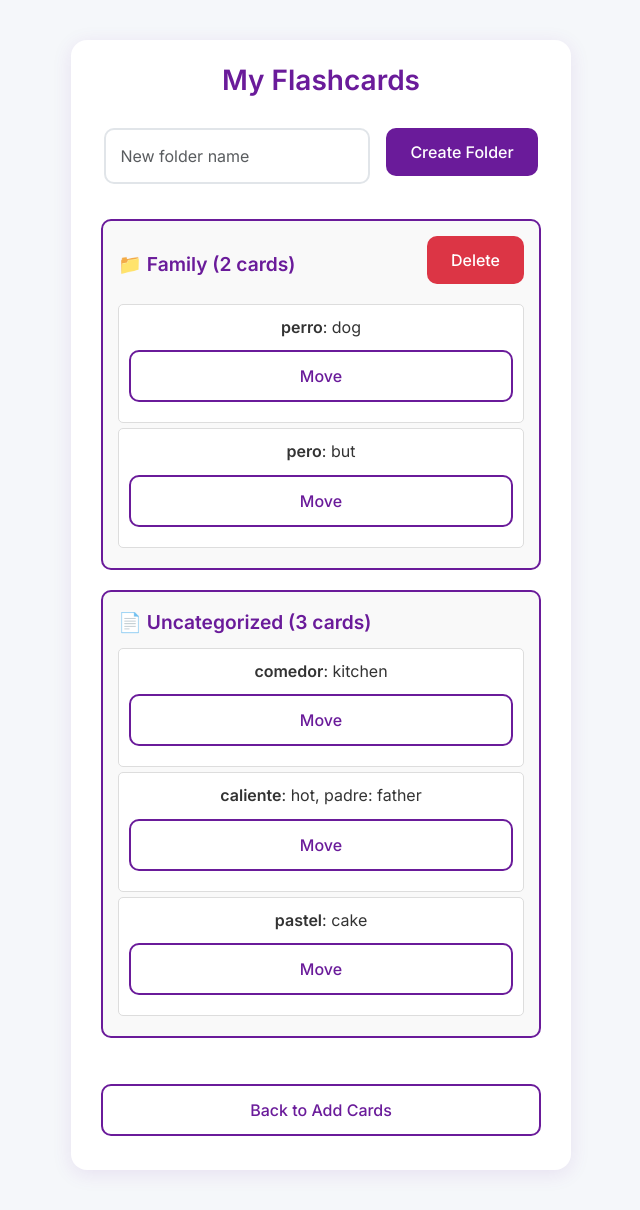
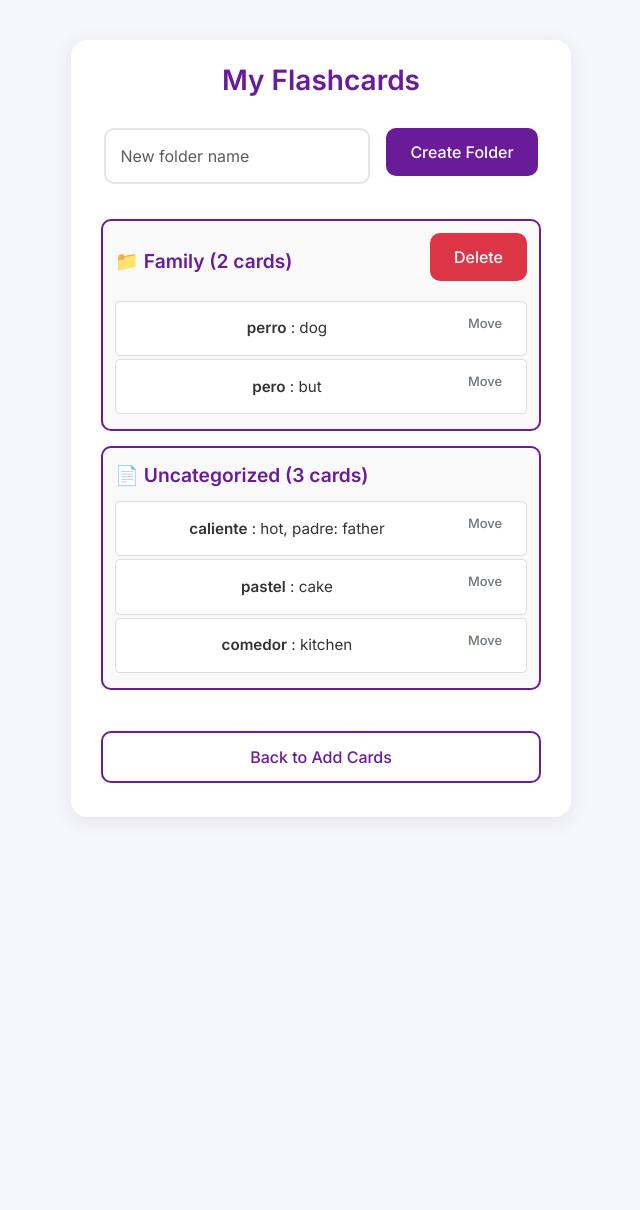
Before and after one commit to senakathy/FlashcardApp, a Flask app: page /my-flashcards in a window 1280 px wide. Shown: the whole page, without its empty margins (319-959 px from the left). After the commit the page ends 820 px from the top, so only its background shows below. Run offline with Flask 3, Linux system fonts and the light colour scheme.

Commit message:
Make flashcards more user-friendly and visually appealing
Refactor flashcard display and styling in `templates/my-flashcards.html` to reduce spacing and improve layout, and adjust `flashcards_data.json` to include the 'comedor' entry.

Replit-Commit-Author: Agent
Replit-Commit-Session-Id: 113bc2d9-a300-48e6-b037-9d6611f57268
Replit-Commit-Checkpoint-Type: full_checkpoint
Replit-Commit-Screenshot-Url: https://storage.googleapis.com/screenshot-production-us-central1/344f60af-72fa-46d7-afe4-e6e8d1e00bbd/113bc2d9-a300-48e6-b037-9d6611f57268/6VslzDi

```diff
--- a/flashcards_data.json
+++ b/flashcards_data.json
@@ -18,11 +18,6 @@
   ],
   "uncategorized": [
     {
-      "word": "comedor",
-      "meaning": "kitchen",
-      "folder": ""
-    },
-    {
       "word": "caliente",
       "meaning": "hot, padre: father",
       "folder": ""
@@ -31,6 +26,11 @@
       "word": "pastel",
       "meaning": "cake",
       "folder": ""
+    },
+    {
+      "word": "comedor",
+      "meaning": "kitchen",
+      "folder": ""
     }
   ]
 }
--- a/templates/my-flashcards.html
+++ b/templates/my-flashcards.html
@@ -8,8 +8,8 @@
     <link rel="stylesheet" href="{{ url_for('static', filename='kpop-simple.css') }}">
     <style>
         .folder-section {
-            margin: 20px 0;
-            padding: 15px;
+            margin: 15px 0;
+            padding: 12px;
             border: 2px solid #6a1b9a;
             border-radius: 10px;
             background: #f9f9f9;
@@ -26,13 +26,21 @@
             font-size: 1.2em;
         }
         .flashcard-item {
-            padding: 10px;
-            margin: 5px 0;
+            display: flex;
+            justify-content: space-between;
+            align-items: center;
+            padding: 8px 12px;
+            margin: 3px 0;
             background: white;
             border: 1px solid #ddd;
             border-radius: 5px;
             cursor: move;
             transition: all 0.2s;
+            font-size: 0.95em;
+        }
+        .flashcard-content {
+            flex: 1;
+            margin-right: 10px;
         }
         .flashcard-item:hover {
             box-shadow: 0 2px 8px rgba(106, 27, 154, 0.2);
@@ -47,20 +55,35 @@
             box-shadow: 0 0 10px rgba(106, 27, 154, 0.3);
         }
         .move-controls {
-            margin-top: 10px;
+            display: flex;
+            gap: 5px;
+            align-items: center;
+        }
+        .move-btn {
+            font-size: 0.85em;
+            padding: 4px 12px;
         }
         .create-folder-form {
             margin: 20px 0;
         }
         .folder-selector {
             display: none;
-            margin-top: 10px;
+            position: absolute;
+            right: 0;
+            margin-top: 5px;
             padding: 10px;
-            background: #f0f0f0;
+            background: white;
+            border: 2px solid #6a1b9a;
             border-radius: 5px;
+            box-shadow: 0 4px 12px rgba(0,0,0,0.15);
+            z-index: 100;
+            min-width: 200px;
         }
         .folder-selector.active {
             display: block;
+        }
+        .move-controls {
+            position: relative;
         }
     </style>
 </head>
@@ -93,9 +116,11 @@
                 {% if folder.flashcards %}
                     {% for card in folder.flashcards %}
                     <div class="flashcard-item" draggable="true" data-index="{{ loop.index0 }}" data-from-folder="{{ folder.id }}" ondragstart="handleDragStart(event)" ondragend="handleDragEnd(event)">
-                        <strong>{{ card.word }}</strong>: {{ card.meaning }}
+                        <div class="flashcard-content">
+                            <strong>{{ card.word }}</strong> : {{ card.meaning }}
+                        </div>
                         <div class="move-controls">
-                            <button type="button" class="btn btn-sm btn-secondary" onclick="toggleMoveSelector(this)">Move</button>
+                            <button type="button" class="btn btn-sm btn-outline-secondary move-btn" onclick="toggleMoveSelector(this)">Move</button>
                             <div class="folder-selector">
                                 <form method="POST" action="/move-flashcard">
                                     <input type="hidden" name="flashcard_index" value="{{ loop.index0 }}">
@@ -109,7 +134,7 @@
                                             {% endif %}
                                         {% endfor %}
                                     </select>
-                                    <button type="submit" class="btn btn-sm btn-primary">Confirm Move</button>
+                                    <button type="submit" class="btn btn-sm btn-primary">Confirm</button>
                                     <button type="button" class="btn btn-sm btn-secondary" onclick="toggleMoveSelector(this.parentElement.parentElement)">Cancel</button>
                                 </form>
                             </div>
@@ -131,9 +156,11 @@
             {% if uncategorized %}
                 {% for card in uncategorized %}
                 <div class="flashcard-item" draggable="true" data-index="{{ loop.index0 }}" data-from-folder="uncategorized" ondragstart="handleDragStart(event)" ondragend="handleDragEnd(event)">
-                    <strong>{{ card.word }}</strong>: {{ card.meaning }}
+                    <div class="flashcard-content">
+                        <strong>{{ card.word }}</strong> : {{ card.meaning }}
+                    </div>
                     <div class="move-controls">
-                        <button type="button" class="btn btn-sm btn-secondary" onclick="toggleMoveSelector(this)">Move</button>
+                        <button type="button" class="btn btn-sm btn-outline-secondary move-btn" onclick="toggleMoveSelector(this)">Move</button>
                         <div class="folder-selector">
                             <form method="POST" action="/move-flashcard">
                                 <input type="hidden" name="flashcard_index" value="{{ loop.index0 }}">
@@ -144,7 +171,7 @@
                                     <option value="{{ f.id }}">{{ f.name }}</option>
                                     {% endfor %}
                                 </select>
-                                <button type="submit" class="btn btn-sm btn-primary">Confirm Move</button>
+                                <button type="submit" class="btn btn-sm btn-primary">Confirm</button>
                                 <button type="button" class="btn btn-sm btn-secondary" onclick="toggleMoveSelector(this.parentElement.parentElement)">Cancel</button>
                             </form>
                         </div>
```
